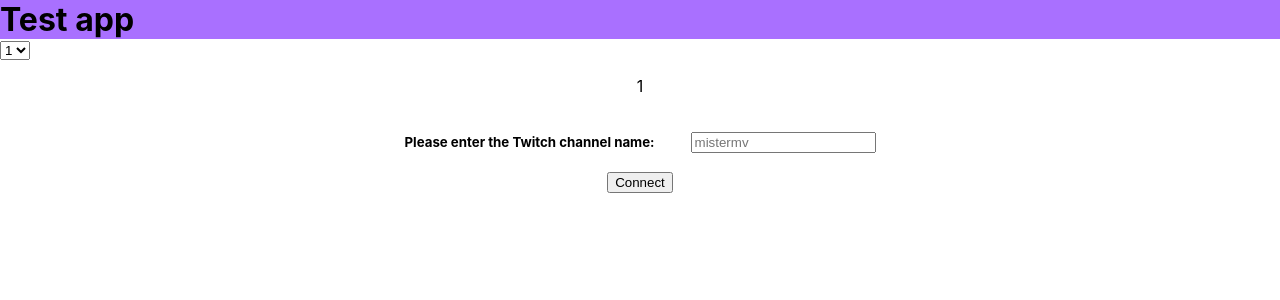
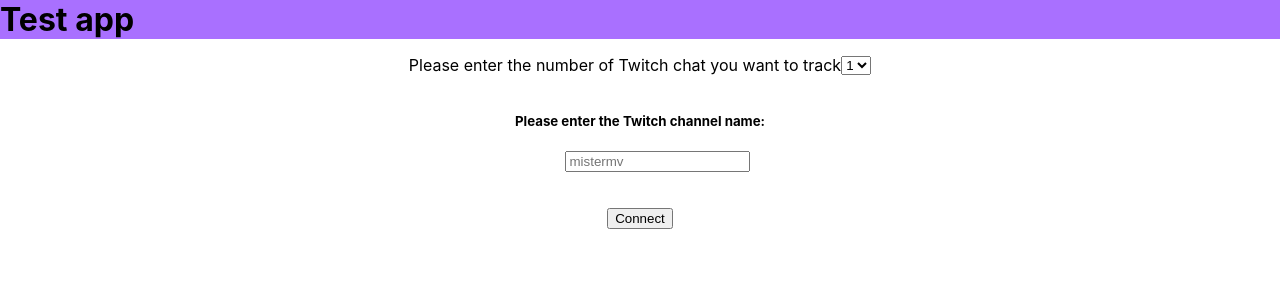
Before and after one commit to LFSchefer/chat-word-tracker, a React (Create React App) app: page / in a window 1280 px wide. Shown: the top 300 px of the page. Built offline with nearby package versions, Linux system fonts and the light colour scheme.

Commit message:
select number of chat OK , one chat tracking ok

```diff
--- a/src/App.js
+++ b/src/App.js
@@ -1,6 +1,5 @@
 import './App.css';
 import Header from './components/Header';
-import InputForm from './components/InputForm';
 import NumberOfChat from './components/NumberOfChat';
 
 function App() {
@@ -8,7 +7,6 @@ function App() {
     <div className="App">
       <Header/>
       <NumberOfChat/>
-      <InputForm/>
     </div>
   );
 }
--- a/src/components/Connector.css
+++ b/src/components/Connector.css
@@ -2,4 +2,17 @@
   display: flex;
   align-items: center;
   justify-content: center;
+  margin: 36px;
 }
+
+.form-container {
+  display: flex;
+  flex-direction: column;
+  justify-content: center;
+  align-items: center;
+}
+
+.form-container input {
+  max-height: 20px;
+  margin-left: 36px;
+}
--- a/src/components/Connector.jsx
+++ b/src/components/Connector.jsx
@@ -5,21 +5,18 @@ const tmi = require('tmi.js');
 export default function Connector(props) {
 
 
+  const [chanelName, setChanelName] = React.useState('mistermv')
+
+  const twitchChannel = (event) => {
+    setChanelName(event)
+  }
+
   const connection =() => {
 
     const opts = {
-      // identity: {
-      //   username: 'hutkelm',
-      //   password: 'blls5xahp64zuuxz1ixuur43p1xrv0'
-
-      //   // OLD: zww4nmfag15bx6o9u9opyiysnon9la
-      //   // blls5xahp64zuuxz1ixuur43p1xrv0
-      // },
       channels: [
-        `${props.chanel}`
+        `${chanelName}`
       ]
-
-      // 'joss_bergia'
     };
 
     const client = new tmi.Client(opts);
@@ -38,10 +35,17 @@ export default function Connector(props) {
     <button className='btn-connect' onClick={connection} >Connect</button>
   </div>
 
+  const chanel =
+  <>
+    <h5>Please enter the Twitch channel name:</h5>
+    <input type="text" placeholder='mistermv' onChange={(event) => twitchChannel(event.target.value)}/>
+  </>
+
 
   return (
-    <>
+    <div className='form-container'>
+      {chanel}
       {connectionBtn}
-    </>
+    </div>
   )
 }
--- a/src/components/InputForm.css
+++ /dev/null
@@ -1,10 +0,0 @@
-.form-container {
-  display: flex;
-  justify-content: center;
-  align-items: center;
-}
-
-.form-container input {
-  max-height: 20px;
-  margin-left: 36px;
-}
--- a/src/components/InputForm.jsx
+++ /dev/null
@@ -1,42 +0,0 @@
-import * as React from 'react';
-import './InputForm.css';
-import Connector from './Connector';
-
-export default function InputForm(props) {
-
-  const [chanelName, setChanelName] = React.useState('mistermv')
-
-  const twitchChannel = (event) => {
-    setChanelName(event)
-  }
-
-
-
-  const chanel =
-  <div className='form-container'>
-    <h5>Please enter the Twitch channel name:</h5>
-    <input type="text" placeholder='mistermv' onChange={(event) => twitchChannel(event.target.value)}/>
-  </div>
-
-  // const inputChannel =
-  // <>
-  // <div className='number-of-chanel'>
-  //   <select name="" onChange={e => numberOfTwitchChanel(e.target.value)} defaultValue={numberOfChanel}>
-  //     <option value="1">1</option>
-  //     <option value="2">2</option>
-  //     <option value="3">3</option>
-  //     <option value="4">4</option>
-  //     <option value="5">5</option>
-  //   </select>
-  // </div>
-  // {chanel}
-  // </>
-
-
-  return (
-    <>
-    {chanel}
-    <Connector chanel={chanelName}/>
-    </>
-  )
-}
--- a/src/components/NumberOfChat.css
+++ b/src/components/NumberOfChat.css
@@ -3,3 +3,9 @@
   align-items: center;
   justify-content: center;
 }
+
+.number-of-chanel {
+  display: flex;
+  justify-content: center;
+  align-items: center;
+}
--- a/src/components/NumberOfChat.jsx
+++ b/src/components/NumberOfChat.jsx
@@ -1,11 +1,10 @@
 import * as React from 'react'
 import './NumberOfChat.css'
+import Connector from './Connector'
 
 export default function NumberOfChat(props) {
 
   const [numberOfChanel, setNumberOFChanel] = React.useState([1])
-
-  console.log(numberOfChanel)
 
   const numberOfTwitchChanel = (event) => {
     let array = []
@@ -17,6 +16,7 @@ export default function NumberOfChat(props) {
 
   const inputSelect =
   <div className='number-of-chanel'>
+    <p>Please enter the number of Twitch chat you want to track</p>
     <select name="" onChange={e => numberOfTwitchChanel(e.target.value)} defaultValue={numberOfChanel[0]}>
       <option value="1">1</option>
       <option value="2">2</option>
@@ -25,8 +25,8 @@ export default function NumberOfChat(props) {
     </select>
   </div>
 
-  const test = numberOfChanel.map((num,index) => {
-    return <p>{num}</p>
+  const connectors = numberOfChanel.map((num,index) => {
+    return <Connector key={index}/>
   })
 
 
@@ -35,7 +35,7 @@ export default function NumberOfChat(props) {
     <>
       {inputSelect}
       <div className='connector-container'>
-      {test}
+        {connectors}
       </div>
     </>
   )
```
Also changed, not shown: 1 other file (tests, documents, lock files or other folders). Lines whose indentation alone changed are shown as unchanged.
